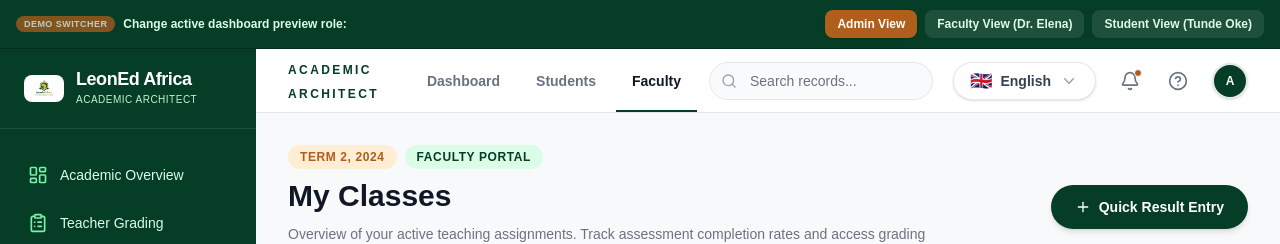
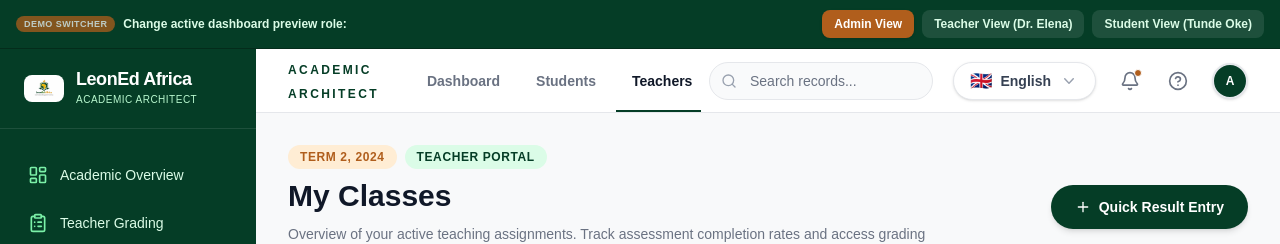
Before and after one commit to Leon-Eds/Frontend, a Next.js app: page /dashboard/faculty/classes in a window 1280 px wide. Shown: the top 244 px of the page. Built offline with nearby package versions, Linux system fonts and the light colour scheme.

Commit message:
feat: change 'faculty' terminology to 'teacher' for primary/secondary school focus

```diff
--- a/src/app/dashboard/faculty/classes/page.tsx
+++ b/src/app/dashboard/faculty/classes/page.tsx
@@ -74,7 +74,7 @@ export default function MyClasses() {
               Term 2, 2024
             </span>
             <span className="bg-green-100 text-[#053d26] px-3 py-1 rounded-full text-xs font-bold uppercase tracking-wider">
-              Faculty Portal
+              Teacher Portal
             </span>
           </div>
           <h1 className="text-3xl font-bold text-gray-900 leading-tight">My Classes</h1>
@@ -253,7 +253,7 @@ export default function MyClasses() {
                 As per institutional standards, CA 1 and CA 2 must represent 20% of the total student grade each. Real-time entries must be finalized at least 72 hours before the start of general semester exams.
               </p>
               <button className="flex items-center gap-1.5 text-xs font-bold text-green-300 hover:text-white transition-colors">
-                Read Faculty Manual
+                Read Teacher Manual
                 <ArrowRight className="h-4 w-4" />
               </button>
             </div>
--- a/src/app/dashboard/faculty/page.tsx
+++ b/src/app/dashboard/faculty/page.tsx
@@ -84,7 +84,7 @@ export function FacultyDirectory() {
 
   const columns: Column<Teacher>[] = [
     {
-      header: 'Faculty Member',
+      header: 'Teacher',
       accessor: (teacher) => (
         <div className="flex items-center gap-4">
           <div className="h-12 w-12 rounded-full bg-[#053d26] text-white font-bold flex items-center justify-center text-sm">
@@ -135,7 +135,7 @@ export function FacultyDirectory() {
         <div className="max-w-2xl">
           <h1 className="text-4xl font-bold text-[#053d26] mb-3">Staff Directory</h1>
           <p className="text-gray-600 text-sm leading-relaxed">
-            Manage your intellectual capital. Coordinate faculty assignments, track performance indicators, and maintain pedagogical standards across all departments.
+            Manage your intellectual capital. Coordinate teacher assignments, track performance indicators, and maintain pedagogical standards across all departments.
           </p>
         </div>
         <button
@@ -150,7 +150,7 @@ export function FacultyDirectory() {
       {/* Stats Cards */}
       <div className="grid grid-cols-1 md:grid-cols-2 lg:grid-cols-4 gap-6">
         <div className="bg-white rounded-3xl p-8 shadow-sm border border-gray-100 flex flex-col justify-between">
-          <p className="text-[10px] font-bold uppercase tracking-widest text-gray-500 mb-4">Total Faculty</p>
+          <p className="text-[10px] font-bold uppercase tracking-widest text-gray-500 mb-4">Total Teachers</p>
           <div className="text-5xl font-bold text-[#053d26] mb-2">{totalCount}</div>
           <p className="text-xs text-[#20c997] font-semibold">All registered teachers</p>
         </div>
@@ -287,7 +287,7 @@ export function FacultyDirectory() {
             </button>
 
             <h2 className="text-2xl font-bold text-[#053d26] mb-2">Add New Teacher</h2>
-            <p className="text-sm text-gray-500 mb-8">Fill in the details to register a new faculty member.</p>
+            <p className="text-sm text-gray-500 mb-8">Fill in the details to register a new teacher.</p>
 
             {formError && (
               <div className="mb-6 p-3 rounded-xl bg-red-50 border border-red-200 text-sm text-red-700">
@@ -439,7 +439,7 @@ export function FacultyHomepage() {
             </div>
             <div>
               <p className="font-bold text-sm">Dr. Elena Rodriguez</p>
-              <p className="text-xs text-green-200">Senior Faculty Member</p>
+              <p className="text-xs text-green-200">Senior Teacher</p>
             </div>
           </div>
         </div>
--- a/src/app/dashboard/faculty/result-entry/page.tsx
+++ b/src/app/dashboard/faculty/result-entry/page.tsx
@@ -81,7 +81,6 @@ export default function FacultyResultEntry() {
 
   return (
     <div className="space-y-8 max-w-7xl mx-auto animate-in fade-in duration-500">
-
       {/* Header section */}
       <div className="flex flex-col md:flex-row md:items-center justify-between gap-4">
         <div className="space-y-2">
@@ -93,13 +92,14 @@ export default function FacultyResultEntry() {
               SS2 Mathematics
             </span>
           </div>
-          <h1 className="text-3xl font-bold text-gray-900 leading-tight">Faculty Score Entry Ledger</h1>
+          <h1 className="text-3xl font-bold text-gray-900 leading-tight">Teacher Score Entry Ledger</h1>
           <p className="text-gray-500 max-w-2xl leading-relaxed text-sm">
             Dr. Elena Rodriguez • Department of Mathematical Sciences. Enter and verify results for SS2-A Mathematics. Auto-saves changes securely.
           </p>
         </div>
 
         <div className="flex items-center gap-3 shrink-0">
+
           <button className="flex items-center gap-2 px-5 py-3 rounded-full bg-white border border-gray-200 text-gray-700 font-bold hover:bg-gray-50 transition-all text-sm shadow-sm">
             <Save className="h-4 w-4" />
             Save Draft
--- a/src/components/LanguageProvider.tsx
+++ b/src/components/LanguageProvider.tsx
@@ -27,7 +27,7 @@ const translations: Record<Language, Record<string, string>> = {
     "nav.register": "Register",
     "nav.dashboard": "Dashboard",
     "nav.students": "Students",
-    "nav.faculty": "Faculty",
+    "nav.faculty": "Teachers",
     "nav.classes": "Classes",
     "nav.schools": "Schools",
     "nav.users": "Users",
@@ -135,7 +135,7 @@ const translations: Record<Language, Record<string, string>> = {
     "guide.step2.desc": "Create standard arms, classes, and subjects.",
     "guide.step3": "Import Students",
     "guide.step3.desc": "Add students individually or import them via Excel.",
-    "guide.step4": "Onboard Faculty",
+    "guide.step4": "Onboard Teachers",
     "guide.step4.desc": "Invite teachers and assign them to classes."
   },
   ig: {
--- a/src/components/enrollment/Step4Success.tsx
+++ b/src/components/enrollment/Step4Success.tsx
@@ -62,7 +62,7 @@ export const Step4Success: React.FC<Step4Props> = ({ data, onReset }) => {
             <div className="flex gap-4">
               <div className="h-8 w-8 rounded-full border border-white/20 flex items-center justify-center font-bold text-sm shrink-0 text-green-300">1</div>
               <div>
-                <h4 className="font-bold text-sm mb-1">Assign Faculty Advisor</h4>
+                <h4 className="font-bold text-sm mb-1">Assign Teacher Advisor</h4>
                 <p className="text-xs text-green-100/70">Select from the Academic Flow directory.</p>
               </div>
             </div>
--- a/src/components/layout/DashboardLayout.tsx
+++ b/src/components/layout/DashboardLayout.tsx
@@ -71,7 +71,7 @@ export default function DashboardLayout({
                 : "bg-white/10 text-green-100 hover:bg-white/20"
             }`}
           >
-            Faculty View (Dr. Elena)
+            Teacher View (Dr. Elena)
           </button>
           <button
             onClick={() => handleRoleChange("Student")}
--- a/src/components/layout/Sidebar.tsx
+++ b/src/components/layout/Sidebar.tsx
@@ -58,7 +58,7 @@ const facultyNavigation = [
 const studentNavigation = [
   { name: "Dashboard", href: "/dashboard", icon: LayoutDashboard },
   { name: "Students", href: "/dashboard/student-portal", icon: GraduationCap },
-  { name: "Faculty", href: "/dashboard", icon: Users },
+  { name: "Teachers", href: "/dashboard", icon: Users },
   { name: "Classes", href: "/dashboard", icon: BookOpen },
   { name: "Finance", href: "/dashboard", icon: Banknote },
   { name: "Reports", href: "/dashboard/student-portal", icon: FileText },
```
